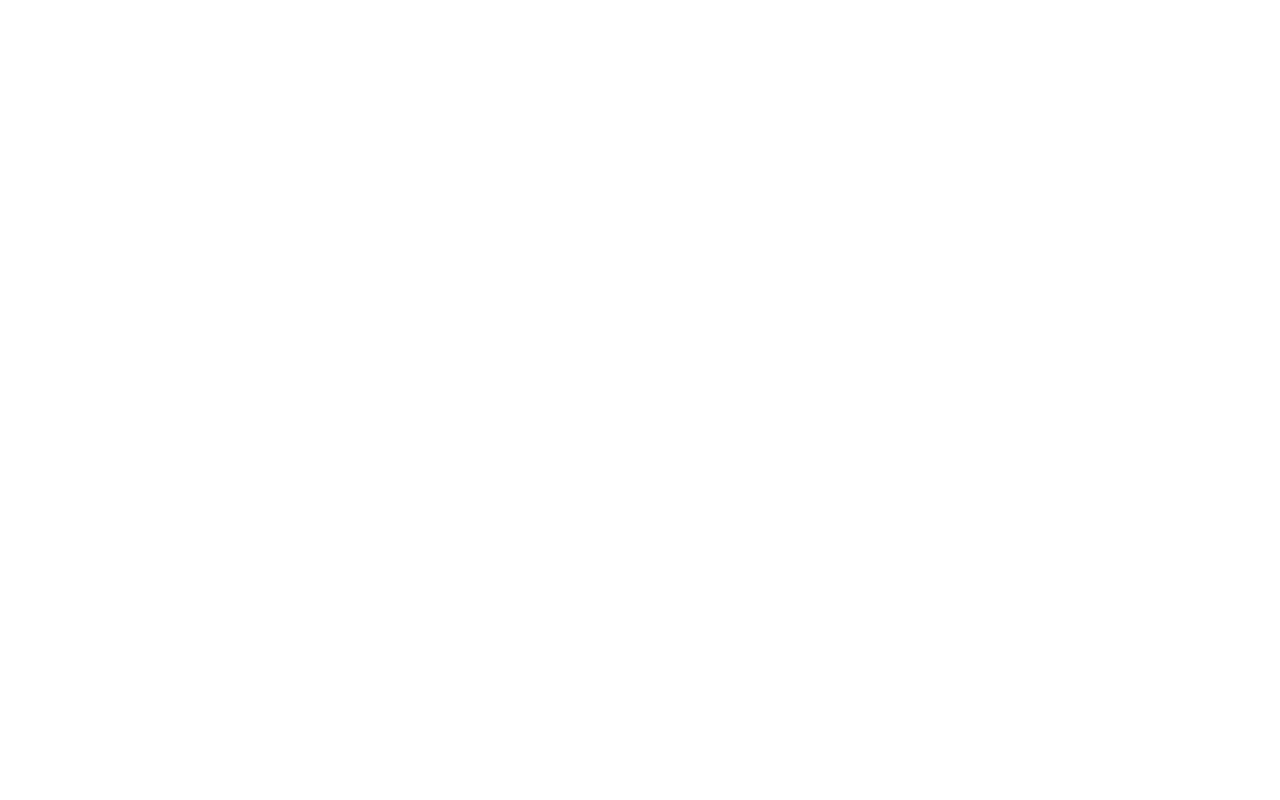
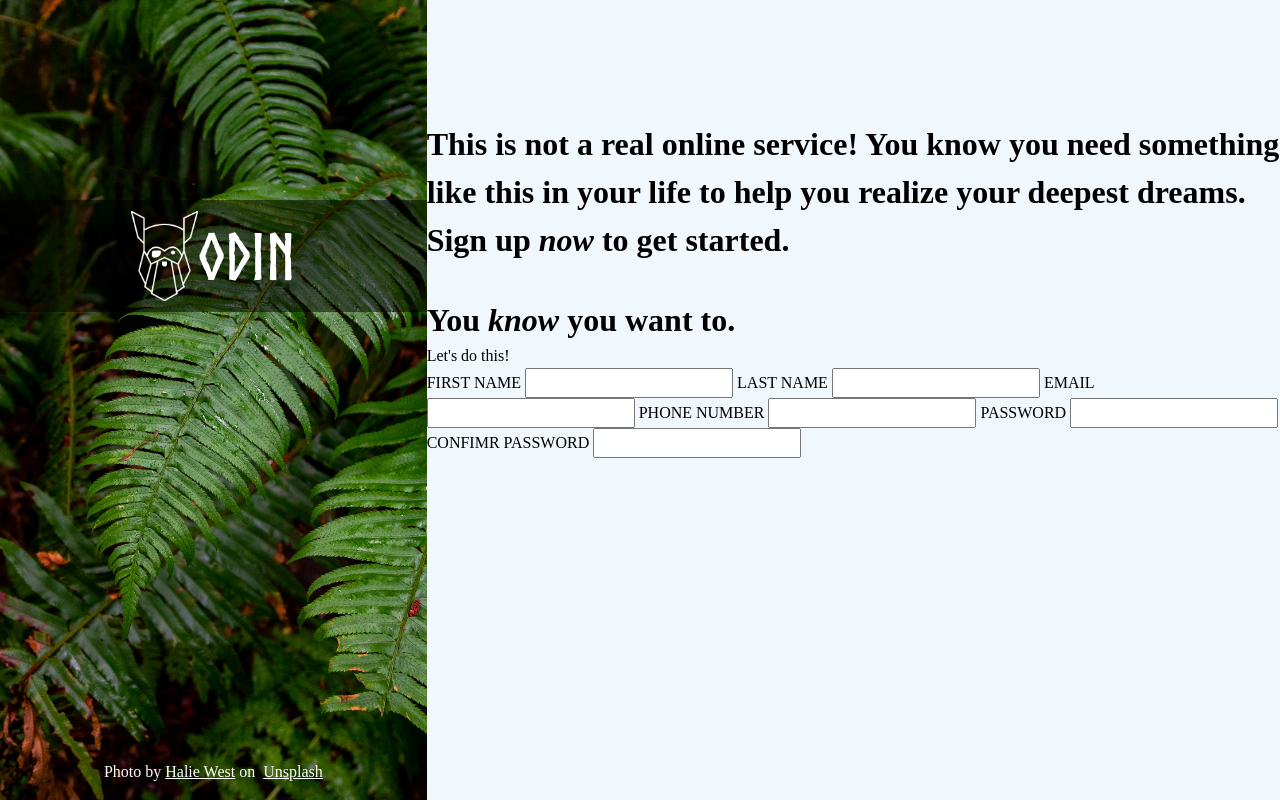
Before and after one commit to SkyMarsh14/Sign-up-Form-TOP, a plain HTML site: page index.html in a window 1280 px wide. Drawn offline with Linux system fonts and the light colour scheme.

Commit message:
Add styles to  left side baner and footer as well. Wrote right side banners field.

```diff
--- a/index.html
+++ b/index.html
@@ -7,6 +7,41 @@
     <link rel="stylesheet" href="styles.css">
 </head>
 <body>
-
+    <div class="main">
+        <div class="left-container">
+            <div class="odinheader"><img src="/images/odin-lined.png" alt="">ODIN</div>
+            <div class="footer-credit">Photo by
+                <a href="https://unsplash.com/@haliewestphoto">Halie West</a>&nbsp;on&nbsp;
+            <a href="https://unsplash.com">Unsplash</a></div>
+        </div>
+        <div class="right-container">
+            <div class="header">
+                <h1 class="firstHeader">This is not a real online service!
+                    You know you need something like this in your life to
+                    help you realize your deepest dreams.
+                    Sign up <i>now</i> to get started.
+                </h1>
+                <div class='secondHeader'>You <i>know </i>you want to.</div>
+            </div>
+            <div class="form-container">
+                <span>Let's do this!</span>
+                <form action="">
+                    <label for="user_firstName">FIRST NAME</label>
+                    <input type="text" id="user_firstName">
+                    <label for="user_lastName">LAST NAME</label>
+                    <input id='user_lastName' type="text"></input>
+                    <label for='user_email'>EMAIL</label>
+                    <input id='user_email' type="email">
+                    <label for="user_tel">PHONE NUMBER</label>
+                    <input id='user_tel' type="tel">
+                    <label for="user_password">PASSWORD</label>
+                    <input type="password">
+                    <label for="confirm_password">CONFIMR PASSWORD</label>
+                    <input type="text">
+                </form>
+            </div>
+            <div></div>
+        </div>
+    </div>
 </body>
 </html>
--- a/styles.css
+++ b/styles.css
@@ -1,3 +1,7 @@
+@font-face{
+    font-family:top-font;
+    src: url(/fonts/Norse-Bold.otf)
+}
 /*
   1. Use a more-intuitive box-sizing model.
 */
@@ -44,3 +48,62 @@
   #root, #__next {
     isolation: isolate;
   }
+.main{
+    display:flex;
+}
+.left-container{
+    background-image:url(/images/halie-west-25xggax4bSA-unsplash.jpg);
+    background-size:cover;
+    height:100vh;
+    flex:1;
+    position:relative;
+    display:flex;
+    flex-direction: column;
+}
+div.odinheader{
+    color:white;
+    font-family:top-font;
+    height: 7rem;
+    background-color: rgba(0,0,0, 0.5);
+    font-size: 4em;
+    display:flex;
+    justify-content: center;
+    align-items: center;
+    position:relative;
+    top:25%;
+}
+
+div.odinheader img{
+    display:inline-block;
+    height:80%;
+}
+
+.footer-credit{
+    color:white;
+    margin-top:auto;
+    width:100%;
+    justify-content: end;
+    text-align: center;
+    margin-bottom:1em;
+}
+
+a{
+    color:inherit;
+}
+
+.right-container{
+    display:flex;
+    flex-direction:column;
+    background-color:#f0f7fd;
+    flex:2;
+}
+.header h1,.header div{
+    font-size:32px;
+    font-weight: 800;
+}
+.header div{
+    margin-top:1em;
+}
+.header h1{
+    margin-top:15vh;
+}
```
